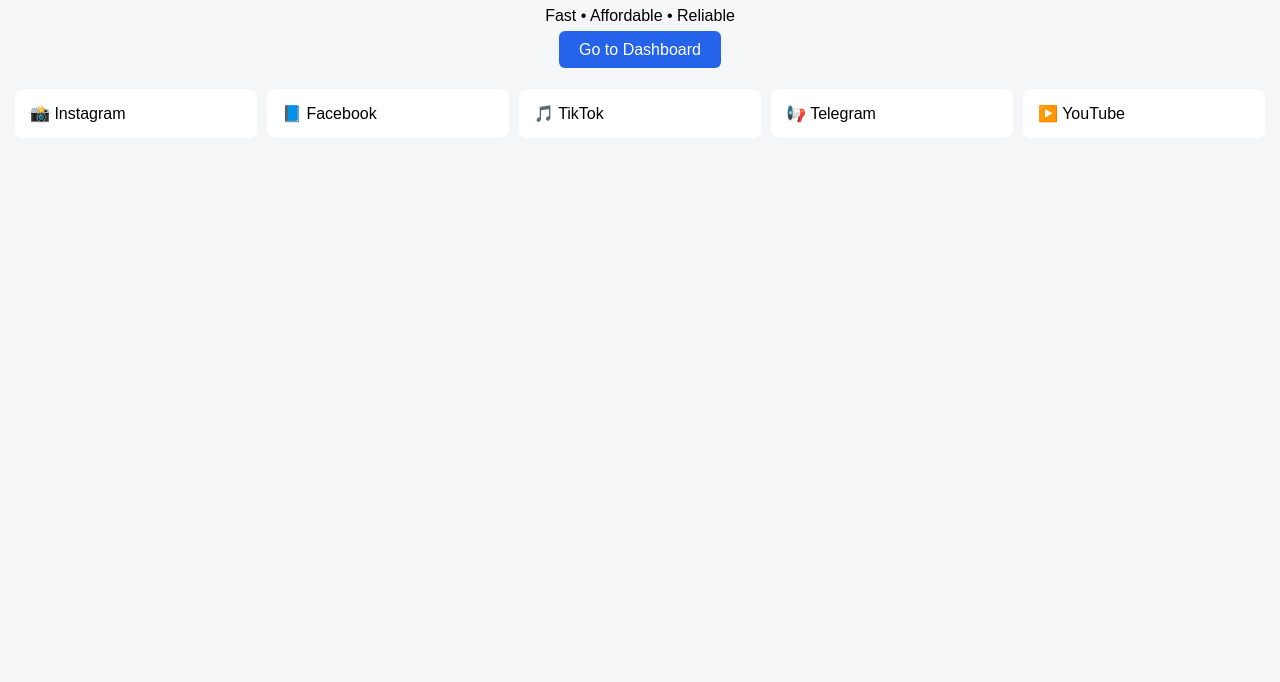
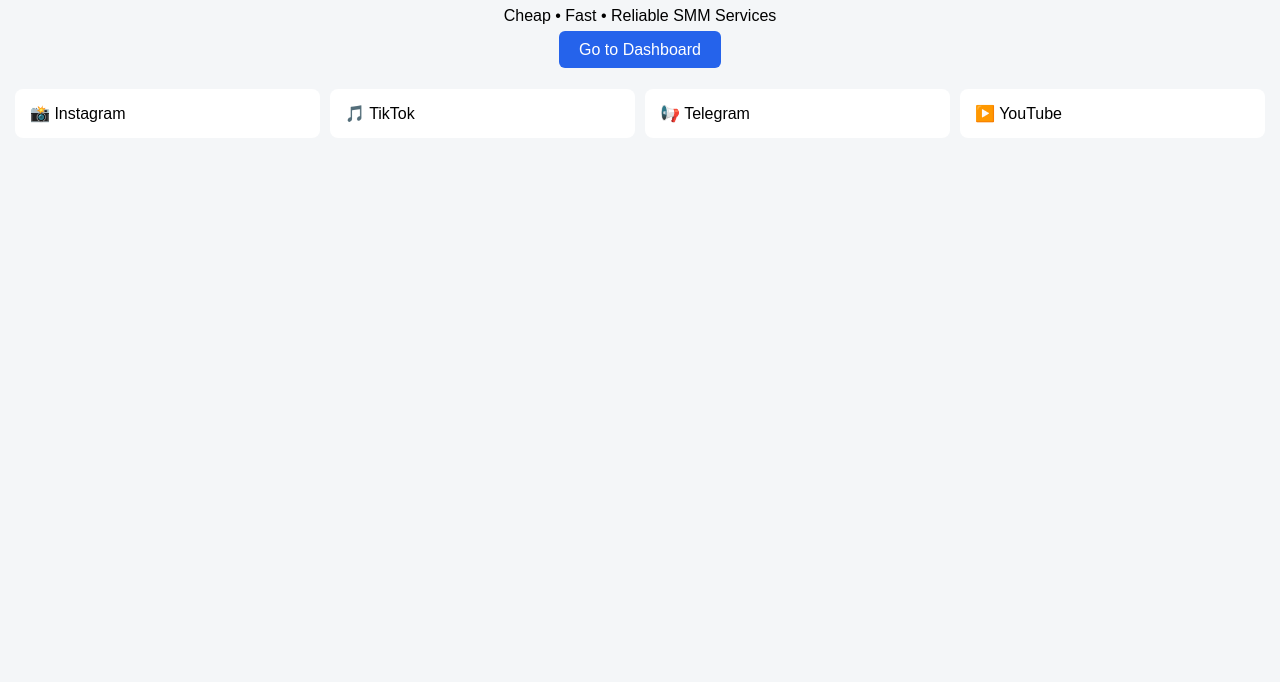
Before and after one commit to ashbelz123-droid/AshAz-Boost, a website: page public/index.html in a window 1280 px wide. Shown: the part 118-800 px from the top of the page. Drawn offline with Linux system fonts and the light colour scheme.

Commit message:
Update index.html

```diff
--- a/public/index.html
+++ b/public/index.html
@@ -7,14 +7,13 @@
 <body>
 
 <header>
-  <h1>Ash SMM Panel</h1>
-  <p>Fast • Affordable • Reliable</p>
+  <h1>AshMediaBoost</h1>
+  <p>Cheap • Fast • Reliable SMM Services</p>
   <a href="/dashboard" class="btn">Go to Dashboard</a>
 </header>
 
 <section class="cards">
   <div class="card">📸 Instagram</div>
-  <div class="card">📘 Facebook</div>
   <div class="card">🎵 TikTok</div>
   <div class="card">📢 Telegram</div>
   <div class="card">▶️ YouTube</div>
```
